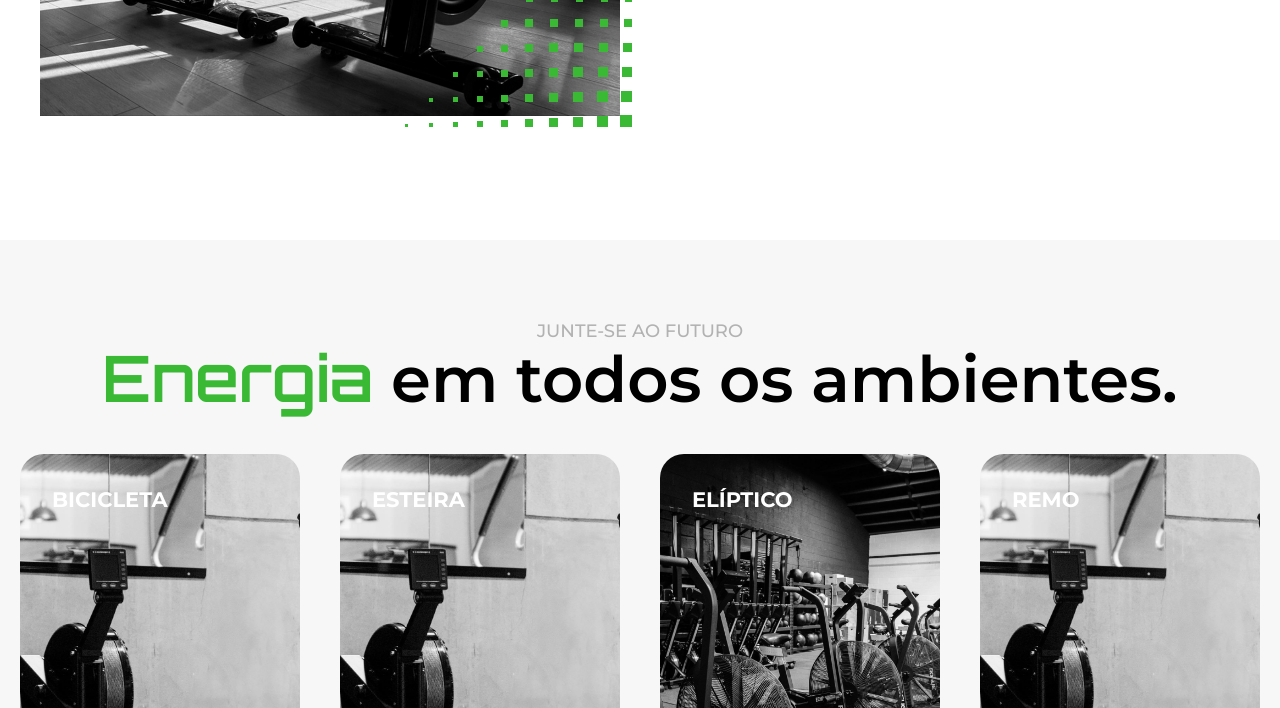
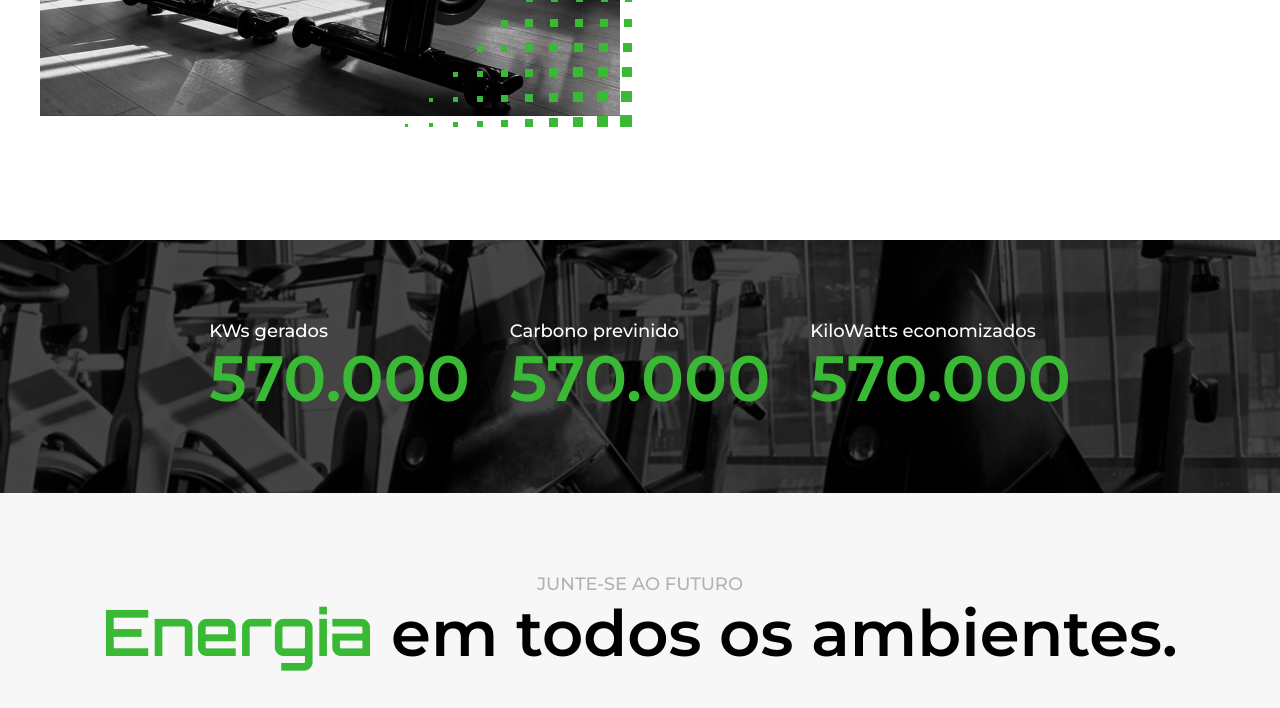
Before and after one commit to felipedegodoy16/projeto-ecogym, a PHP site: page / in a window 1280 px wide. Shown: the part 1504-2212 px from the top of the page. Run offline with PHP 8.4, Linux system fonts and the light colour scheme; grey boxes are pictures that could not be loaded.

Commit message:
starting datas section

```diff
--- /dev/null
+++ b/assets/css/main/_datas.scss
@@ -0,0 +1,18 @@
+.datas-parallax {
+    background: url('../img/academia.jpg') no-repeat center / cover;
+    background-attachment: fixed;
+}
+
+.datas-bg {
+    background: rgba(0, 0, 0, 0.7);
+    padding: 80px 20px;
+}
+
+.datas {
+    max-width: 1240px;
+    padding: 0 20px;
+    margin: 0 auto;
+    display: flex;
+    justify-content: center;
+    gap: 40px;
+}
--- a/assets/css/main/_equipments.scss
+++ b/assets/css/main/_equipments.scss
@@ -43,33 +43,38 @@
     justify-content: center;
     align-items: center;
     gap: 40px;
-    text-transform: uppercase;
     #bicicleta {
         @extend %images-equipments;
-        background: url('../img/remo-1.jpg') no-repeat center / cover;
+        background: url('../img/equipments/bike-1.jpg') no-repeat center / cover;
         &:hover {
-            background: url('../img/remo-2.jpg') no-repeat center / cover;
+            background: url('../img/equipments/bike-2.jpg') no-repeat center /
+                cover;
         }
     }
     #esteira {
         @extend %images-equipments;
-        background: url('../img/remo-1.jpg') no-repeat center / cover;
+        background: url('../img/equipments/esteira-1.jpg') no-repeat center /
+            cover;
         &:hover {
-            background: url('../img/remo-2.jpg') no-repeat center / cover;
+            background: url('../img/equipments/esteira-2.jpg') no-repeat center /
+                cover;
         }
     }
     #eliptico {
         @extend %images-equipments;
-        background: url('../img/eliptico-1.jpg') no-repeat center / cover;
+        background: url('../img/equipments/eliptico-1.jpg') no-repeat center /
+            cover;
         &:hover {
-            background: url('../img/eliptico-2.jpg') no-repeat center / cover;
+            background: url('../img/equipments/eliptico-2.jpg') no-repeat center /
+                cover;
         }
     }
     #remo {
         @extend %images-equipments;
-        background: url('../img/remo-1.jpg') no-repeat center / cover;
+        background: url('../img/equipments/remo-1.jpg') no-repeat center / cover;
         &:hover {
-            background: url('../img/remo-2.jpg') no-repeat center / cover;
+            background: url('../img/equipments/remo-2.jpg') no-repeat center /
+                cover;
         }
     }
     a {
@@ -84,9 +89,15 @@
         justify-content: space-between;
         flex-direction: column;
         transition: all 0.3s ease-in-out;
+        background: linear-gradient(rgba(0, 0, 0, 0.3), rgba(0, 0, 0, 0));
+        h3 {
+            text-transform: uppercase;
+            font-weight: 600;
+        }
         p {
             opacity: 0;
             transition: opacity 0.3s ease-in-out;
+            color: $cor-3;
         }
     }
     &:hover {
--- a/assets/css/style.css
+++ b/assets/css/style.css
@@ -279,6 +279,25 @@ img {
   font-weight: bold;
 }
 
+.datas-parallax {
+  background: url("../img/academia.jpg") no-repeat center/cover;
+  background-attachment: fixed;
+}
+
+.datas-bg {
+  background: rgba(0, 0, 0, 0.7);
+  padding: 80px 20px;
+}
+
+.datas {
+  max-width: 1240px;
+  padding: 0 20px;
+  margin: 0 auto;
+  display: flex;
+  justify-content: center;
+  gap: 40px;
+}
+
 .equipments-bg {
   background: #f7f7f7;
   padding: 80px 20px;
@@ -322,31 +341,30 @@ img {
   justify-content: center;
   align-items: center;
   gap: 40px;
-  text-transform: uppercase;
 }
 .equipments-images #bicicleta {
-  background: url("../img/remo-1.jpg") no-repeat center/cover;
+  background: url("../img/equipments/bike-1.jpg") no-repeat center/cover;
 }
 .equipments-images #bicicleta:hover {
-  background: url("../img/remo-2.jpg") no-repeat center/cover;
+  background: url("../img/equipments/bike-2.jpg") no-repeat center/cover;
 }
 .equipments-images #esteira {
-  background: url("../img/remo-1.jpg") no-repeat center/cover;
+  background: url("../img/equipments/esteira-1.jpg") no-repeat center/cover;
 }
 .equipments-images #esteira:hover {
-  background: url("../img/remo-2.jpg") no-repeat center/cover;
+  background: url("../img/equipments/esteira-2.jpg") no-repeat center/cover;
 }
 .equipments-images #eliptico {
-  background: url("../img/eliptico-1.jpg") no-repeat center/cover;
+  background: url("../img/equipments/eliptico-1.jpg") no-repeat center/cover;
 }
 .equipments-images #eliptico:hover {
-  background: url("../img/eliptico-2.jpg") no-repeat center/cover;
+  background: url("../img/equipments/eliptico-2.jpg") no-repeat center/cover;
 }
 .equipments-images #remo {
-  background: url("../img/remo-1.jpg") no-repeat center/cover;
+  background: url("../img/equipments/remo-1.jpg") no-repeat center/cover;
 }
 .equipments-images #remo:hover {
-  background: url("../img/remo-2.jpg") no-repeat center/cover;
+  background: url("../img/equipments/remo-2.jpg") no-repeat center/cover;
 }
 .equipments-images a {
   position: absolute;
@@ -360,10 +378,16 @@ img {
   justify-content: space-between;
   flex-direction: column;
   transition: all 0.3s ease-in-out;
+  background: linear-gradient(rgba(0, 0, 0, 0.3), rgba(0, 0, 0, 0));
+}
+.equipments-images a h3 {
+  text-transform: uppercase;
+  font-weight: 600;
 }
 .equipments-images a p {
   opacity: 0;
   transition: opacity 0.3s ease-in-out;
+  color: #dedede;
 }
 .equipments-images:hover a {
   opacity: 0;
--- a/assets/css/style.scss
+++ b/assets/css/style.scss
@@ -14,4 +14,5 @@
 // Main
 @import 'main/introduction';
 @import 'main/goal';
+@import 'main/datas';
 @import 'main/equipments';
--- a/index.html
+++ b/index.html
@@ -56,28 +56,47 @@
       </div>
     </article>
 
+    <article class="datas-parallax">
+      <div class="datas-bg">
+        <div class="datas">
+          <div class="kwh">
+            <h3 class="font-1-xs">KWs gerados</h3>
+            <span class="font-1-s cor-p1">570.000</span>
+          </div>
+          <div class="kwh">
+            <h3 class="font-1-xs">Carbono previnido</h3>
+            <span class="font-1-s cor-p1">570.000</span>
+          </div>
+          <div class="kwh">
+            <h3 class="font-1-xs">KiloWatts economizados</h3>
+            <span class="font-1-s cor-p1">570.000</span>
+          </div>
+        </div>
+      </div>
+    </article>
+
     <section class="equipments-bg">
       <div class="equipments">
         <div class="equipments-header">
           <span class="font-1-xs">Junte-se ao futuro</span>
           <h2 class="font-1-s"><span class="cor-p1 font-3">Energia</span> em todos os ambientes.</h2>
         </div>
-        <div class="equipments-images font-1-xs">
+        <div class="equipments-images">
           <div id="bicicleta"><a href="#">
-              <h3>Bicicleta</h3>
-              <p>Lorem ipsum dolor sit amet, consectetur adipisicing elit. Quos dignissimos eligendi dolore.</p>
+              <h3 class="font-1-xs">Bicicleta</h3>
+              <p class="font-2-xs">Simula a pedalada e fortalece as pernas. Enquanto você pedala, a energia gerada é convertida em eletricidade.</p>
             </a></div>
           <div id="esteira"><a href="#">
-              <h3>Esteira</h3>
-              <p>Lorem ipsum dolor sit amet, consectetur adipisicing elit. Quos dignissimos eligendi dolore.</p>
+              <h3 class="font-1-xs">Esteira</h3>
+              <p class="font-2-xs">Permite caminhar ou correr no mesmo lugar. O movimento dos pés é transformado em energia elétrica.</p>
             </a></div>
           <div id="eliptico"><a href="#">
-              <h3>Elíptico</h3>
-              <p>Lorem ipsum dolor sit amet, consectetur adipisicing elit. Quos dignissimos eligendi dolore.</p>
+              <h3 class="font-1-xs">Elíptico</h3>
+              <p class="font-2-xs">Trabalha braços e pernas com pouco impacto. Seu esforço vira energia enquanto você treina.</p>
             </a></div>
           <div id="remo"><a href="#">
-              <h3>Remo</h3>
-              <p>Lorem ipsum dolor sit amet, consectetur adipisicing elit. Quos dignissimos eligendi dolore.</p>
+              <h3 class="font-1-xs">Remo</h3>
+              <p class="font-2-xs">Imita o ato de remar e é um ótimo aeróbico para quem quer exercitar o corpo todo. A força aplicada gera energia limpa.</p>
             </a></div>
         </div>
       </div>
```
Also changed, not shown: assets/img/eliptico-1.jpg (deleted), assets/img/equipments/bike-1.jpg (added), assets/img/equipments/bike-2.jpg (added), assets/img/equipments/eliptico-2.jpg (added), assets/img/equipments/remo-1.jpg (renamed from assets/img/remo-1.jpg), assets/img/equipments/remo-2.jpg (renamed from assets/img/remo-2.jpg), 4 other files.
